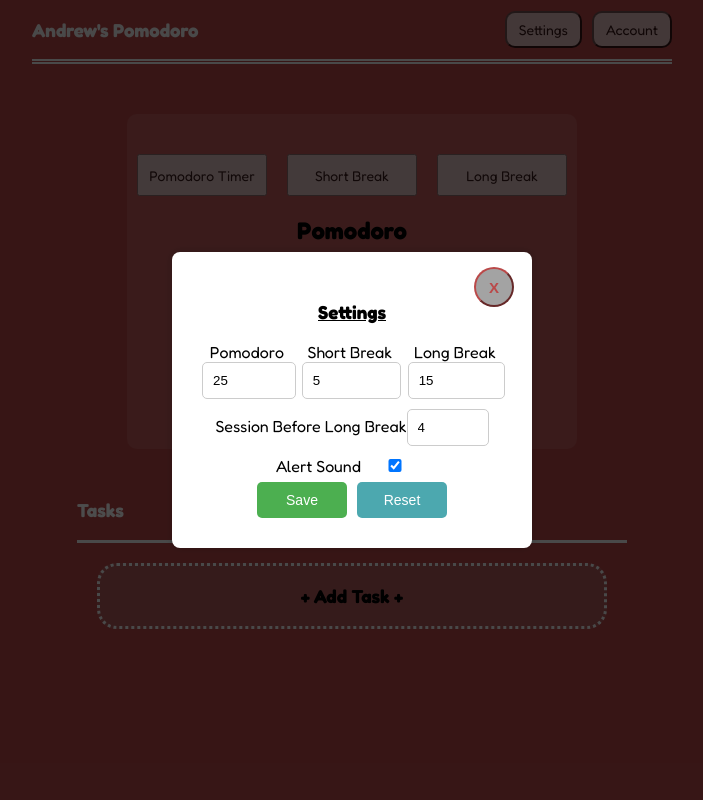
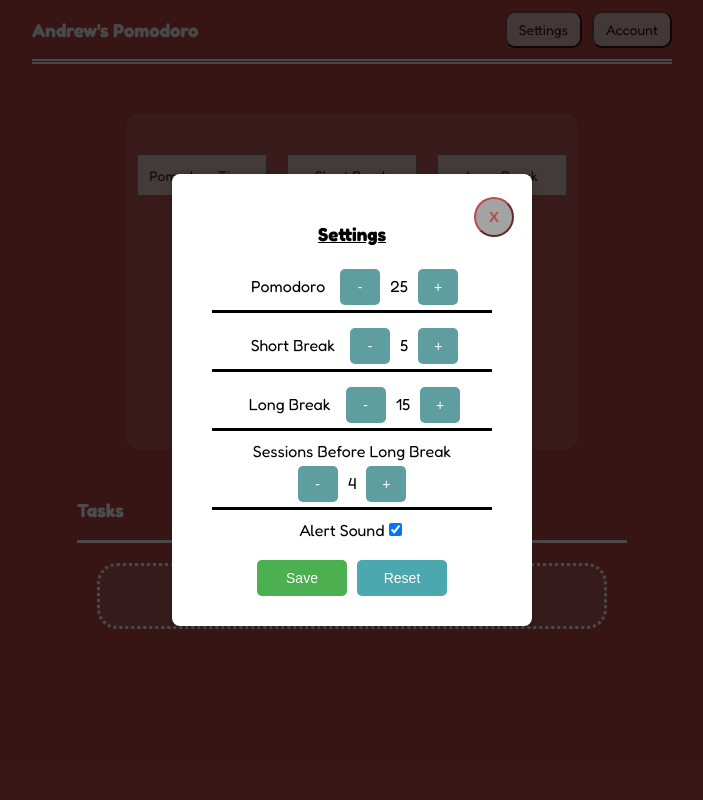
Before and after one commit to chanthakoun2002/pomodoro-application, a React (Create React App) app in the folder frontend/: page / in a window 1280 px wide. Both pictures are taken after a click on the button "Settings". Shown: the top 800 px of the page, without its empty margins (288-991 px from the left). Built offline with nearby package versions, Linux system fonts and the light colour scheme.

Commit message:
improved input feilds and css

```diff
--- a/frontend/src/App.css
+++ b/frontend/src/App.css
@@ -197,27 +197,41 @@ button {
 
 /* Setting overlay */
 .timer-settings {
-  display: flex;
-  /* flex-direction: column; */
   gap: 10px;
-  margin: auto;
+  margin-bottom: 20px;
 }
-.timer-settings input{
+
+.timer-settings-field{
+  margin: 10px;
+  /* border-style: dotted; */
+  border-bottom-style:solid;
+}
+
+.timer-settings-field p{
+  margin-bottom: 0;
+  margin-top: 3px;
+}
+
+.timer-settings-field span{
+  margin-left: 5px;
+  margin-right: 5px;
+}
+
+.timer-settings-field label{
+  margin: 10px;
+}
+
+.timer-settings-field button{
   padding: 10px;
+  border: none;
   border-radius: 5px;
-  border: 1px solid #ccc;
-  width: 80%;
+  background-color:cadetblue;
+  color: white;
+  cursor: pointer;
+  width: 40px;
+  margin: 5px;
+}
 
-  margin-bottom: 10px;
-}
-.other-settings input{
-  padding: 10px;
-  border-radius: 5px;
-  border: 1px solid #ccc;
-  width: 20%;
-
-  margin-bottom: 10px;
-}
 .timer-save-btn{
   padding: 10px;
   border: none;
@@ -228,6 +242,7 @@ button {
   width: 30%;
   margin: auto;
 }
+
 .timer-reset-btn{
   padding: 10px;
   border: none;
@@ -237,18 +252,9 @@ button {
   cursor: pointer;
   width: 30%;
   margin-left: 10px;
-  /* margin: auto; */
 }
 
-
-
-
-
-/* task componenet styles */
-.tasks-component {
-  /* color: whitesmoke; */
-
-}
+/* task component styles */
 .tasks-header {
   border-bottom: solid whitesmoke;
   color: white;
@@ -277,12 +283,27 @@ button {
 
   border-style: solid;
 }
+.tasks-input-form-pomodoro-btn span{
+  margin-left: 5px;
+  margin-right: 5px;
+  font-size: 20px;
+}
+.tasks-input-form-pomodoro-btn button{
+  padding: 10px;
+  border: none;
+  border-radius: 5px;
+  background-color:cadetblue;
+  color: white;
+  cursor: pointer;
+  width: 38px;
+  margin: 5px;
+}
 
 .tasks-input-form input{
   padding: 10px;
   border-radius: 5px;
   border: 1px solid #ccc;
-  width: 80%;
+  width: 90%;
   margin-bottom: 10px;
 }
 .tasks-input-form p{
--- a/frontend/src/components/settingsOverlay.js
+++ b/frontend/src/components/settingsOverlay.js
@@ -13,6 +13,22 @@ const SettingsOverlay = ({ settings, onTempChange, onSave, onClose, onReset}) =>
     onTempChange(updatedSettings);
   };
 
+  const addVal = (field, max = 100) => {
+    setLocalSettings(prevSettings => {
+      const newValue = Math.min(prevSettings[field] + 1, max);
+      handleChange(field, newValue);
+      return { ...prevSettings, [field]: newValue };
+    });
+  };
+
+  const removeVal = (field, min = 1) => {
+    setLocalSettings(prevSettings => {
+      const newValue = Math.max(prevSettings[field] - 1, min);
+      handleChange(field, newValue);
+      return { ...prevSettings, [field]: newValue };
+    });
+  };
+
   const handleSave = () => {
     onSave(localSettings);
   };
@@ -25,15 +41,40 @@ const SettingsOverlay = ({ settings, onTempChange, onSave, onClose, onReset}) =>
                 <h1>Settings</h1>
 
                 <div className='timer-settings'>
-                    <label>Pomodoro<input type="number" min={1} max={100} value={localSettings.workDuration} onChange={(e) => handleChange('workDuration', Number(e.target.value))}/></label>
-                    <label>Short Break<input type="number" min={1} max={100} value={localSettings.shortBreakDuration} onChange={(e) => handleChange('shortBreakDuration', Number(e.target.value))}/></label>
-                    <label>Long Break<input type="number" min={1} max={100} value={localSettings.longBreakDuration}onChange={(e) => handleChange('longBreakDuration', Number(e.target.value))}/></label>
+
+
+                  <div className='timer-settings-field'>
+                    <label>Pomodoro</label>
+                    <button onClick={() => removeVal('workDuration')}>-</button>
+                    <span>{localSettings.workDuration}</span>
+                    <button onClick={() => addVal('workDuration')}>+</button>
+                  </div>
+
+                  <div className='timer-settings-field'>
+                    <label>Short Break</label>
+                    <button onClick={() => removeVal('shortBreakDuration')}>-</button>
+                    <span>{localSettings.shortBreakDuration}</span>
+                    <button onClick={() => addVal('shortBreakDuration')}>+</button>
+                  </div>
+
+                  <div className='timer-settings-field'>
+                    <label>Long Break</label>
+                    <button onClick={() => removeVal('longBreakDuration')}>-</button>
+                    <span>{localSettings.longBreakDuration}</span>
+                    <button onClick={() => addVal('longBreakDuration')}>+</button>
+                  </div>
+                    {/* <label>Pomodoro<input type="number"  max={100} value={localSettings.workDuration} onChange={(e) => handleChange('workDuration', Number(e.target.value))}/></label>
+                    <label>Short Break<input type="number"  max={100} value={localSettings.shortBreakDuration} onChange={(e) => handleChange('shortBreakDuration', Number(e.target.value))}/></label>
+                    <label>Long Break<input type="number"  max={100} value={localSettings.longBreakDuration}onChange={(e) => handleChange('longBreakDuration', Number(e.target.value))}/></label> */}
+                  <div className='timer-settings-field'>
+                    <p>Sessions Before Long Break</p>
+                    <button onClick={() => removeVal('sessionsBeforeLongBreak')}>-</button>
+                    <span>{localSettings.sessionsBeforeLongBreak}</span>
+                    <button onClick={() => addVal('sessionsBeforeLongBreak')}>+</button>
+                  </div>
+                  <label>Alert Sound<input type="checkbox" className="alert-checkbox" checked={localSettings.sound} id="inline" onChange={(e) => handleChange('sound', Number(e.target.checked))}/></label>
                 </div>
-                <div className='other-settings'>
-                    <label>Session Before Long Break<input type="number" min={1} value={localSettings.sessionsBeforeLongBreak}onChange={(e) => handleChange('sessionsBeforeLongBreak', Number(e.target.value))}/></label>
-                    <label>Alert Sound<input type="checkbox" className="alert-checkbox" checked={localSettings.sound} id="inline" onChange={(e) => handleChange('sound', Number(e.target.checked))}/></label>
 
-                </div>
                 <button className='timer-save-btn' onClick={handleSave}>Save</button>
                 <button className='timer-reset-btn' onClick={onReset}>Reset</button>
 
--- a/frontend/src/components/tasks.js
+++ b/frontend/src/components/tasks.js
@@ -1,15 +1,9 @@
-import React, { useState, useEffect} from 'react';
-//import { getTasks, createTask, deleteTask } from '../services/repository';
+import React, { useState} from 'react';
 
 const Tasks = ({tasks, onAddTask, onDeleteTask, onSelectTask, activeTaskId, currentPomodoroCount}) => {
     const [addingTasks, setAddingTasks] = useState(false);
-    //const [tasks, setTasks] = useState([]);
     const [newTask, setNewTask] = useState('');
     const [pomodoroCount, setPomodoroCount] = useState(1);
-
-    // useEffect(() => {
-    //     fetchTasks();
-    // }, []);
 
     const addTask = (e) => {
         e.preventDefault();
@@ -21,69 +15,24 @@ const Tasks = ({tasks, onAddTask, onDeleteTask, onSelectTask, activeTaskId, curr
         }
     };
 
-    //get task from db if logged in if not get from last session
-    // const fetchTasks = async () => {
-    //     const token = sessionStorage.getItem('authToken');
-    //     if (token) {
-    //         try {
-    //             const savedTasks = await getTasks(token);
-    //             setTasks(savedTasks);
-    //         } catch (error) {
-    //             console.error('Error fetching tasks:', error);
-    //         }
-    //     } else {
-    //         const sessionTasks = JSON.parse(sessionStorage.getItem('sessionTasks')) || [];
-    //         setTasks(sessionTasks);
-    //     }
-    // };
-
-    // const handleAddTask = async (e) => {
-    //     const token = sessionStorage.getItem('authToken');
-    //     e.preventDefault();
-    //     if (newTask.trim()) {
-    //         const task = { taskName: newTask, pomodoroCount };
-    //         if (token) {
-    //             try {
-    //                 const savedTask = await createTask(task, token);
-    //                 setTasks((prevTasks) => [...prevTasks, savedTask]);
-    //             } catch (error) {
-    //                 console.error('Error adding task:', error);
-    //             }
-    //         } else {
-    //             // Save to sessionStorage if not logged in
-    //             const updatedTasks = [...tasks, task];
-    //             setTasks(updatedTasks);
-    //             sessionStorage.setItem('sessionTasks', JSON.stringify(updatedTasks));
-    //         }
-    //         setNewTask('');
-    //         setPomodoroCount(1);
-    //         setAddingTasks(false);
-    //     }
-    // };
-
-
-    // const handleDeleteTask = async (index) => {
-    //     const taskToBeDeleted = tasks[index];
-    //     const token = sessionStorage.getItem('authToken');
-    //     if (token) {
-            // try {
-            //     await deleteTask(taskToBeDeleted._id, token);
-            //     setTasks((prevTasks) => prevTasks.filter((_, i) => i !== index));
-            // } catch (error) {
-            //     console.error('Error deleting task:', error);
-            // }
-    //     } else {
-    //         const updatedTasks = tasks.filter((_, i) => i !== index);
-    //         setTasks(updatedTasks);
-    //         sessionStorage.setItem('sessionTasks', JSON.stringify(updatedTasks));
-    //     }
-    // };
-
     const sortedTasks = tasks.slice().sort((a, b) => {
         if (a._id === activeTaskId) return -1;  // Move active task to top
         if (b._id === activeTaskId) return 1;
         return 0;
     });
+
+    const handleTaskForm = () => {
+        setAddingTasks(true);
+        setPomodoroCount(1);
+    }
+
+    const removeVal = () => {
+        setPomodoroCount(prevCount => Math.max(prevCount - 1, 1));
+    }
+    const addVal = () => {
+
+        setPomodoroCount(prevCount => Math.min(prevCount + 1, 100));
+    }
 
     return (
         <section className='tasks-component'>
@@ -97,6 +46,7 @@ const Tasks = ({tasks, onAddTask, onDeleteTask, onSelectTask, activeTaskId, curr
                     <h1> {task._id === activeTaskId ? 'Current Task' : ''}</h1>
                     <p>Task: {task.taskName}</p>
                     <p>Pomodoros: {task.currentPomodoroCount || 0} / {task.pomodoroCount}</p>
+
                     <div className='task-item-buttons'>
                         <button className='task-delete-btn' onClick={() => onDeleteTask(task._id)}>Delete</button>
                         <button className='task-select-btn' onClick={() => onSelectTask(task._id)}>
@@ -112,21 +62,25 @@ const Tasks = ({tasks, onAddTask, onDeleteTask, onSelectTask, activeTaskId, curr
                     <p>Task Name</p>
                     <input type='text' placeholder='Enter Task Name' value={newTask} onChange={(e) => setNewTask(e.target.value)} required/>
                     <p>Estimated Pomodoro's</p>
-                    <input type='number' placeholder='1' min={1} max={100} value={pomodoroCount} onChange={(e) => setPomodoroCount(Number(e.target.value))} required/>
+                    <div className='tasks-input-form-pomodoro-btn'>
+                        <button type="button" onClick={removeVal}>-</button>
+                        <span>{pomodoroCount}</span>
+                        <button type="button" onClick={addVal}>+</button>
+                    </div>
+
+                    {/* <input type='number' placeholder='1' min={1} max={100} value={pomodoroCount} onChange={(e) => setPomodoroCount(Number(e.target.value))} required/> */}
                     <div className='tasks-input-form-btn'>
                         <button className='form-add-btn'type="submit">Add</button>
                         <button className='form-cancel-btn' type="button" onClick={() => setAddingTasks(false)}>Cancel</button>
                     </div>
                 </form>
             ) : (
-                <div className='add-task-field' onClick={() => setAddingTasks(true)}>
+                <div className='add-task-field' onClick={handleTaskForm}>
                     <h1>+ Add Task +</h1>
                 </div>
             )}
-
         </section>
     )
-
 }
 
 export default Tasks;
```
